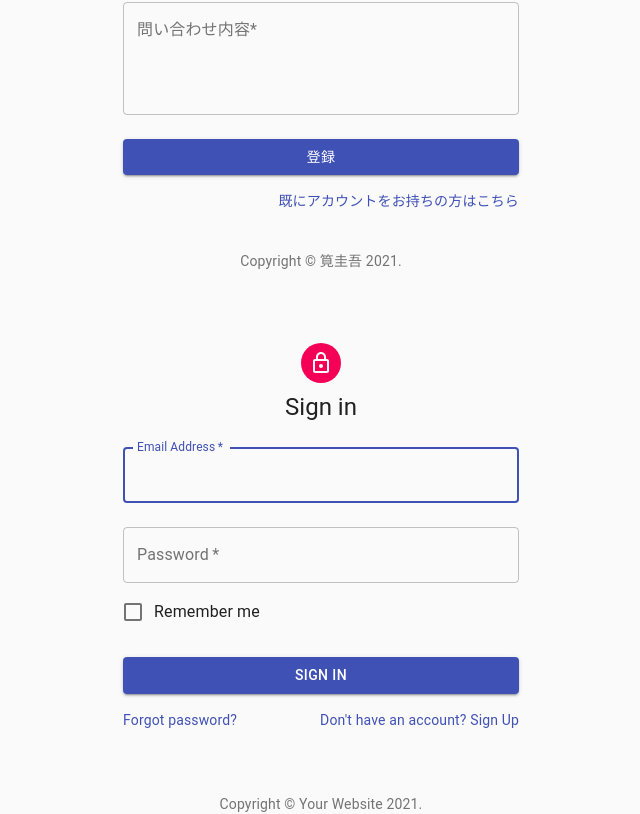
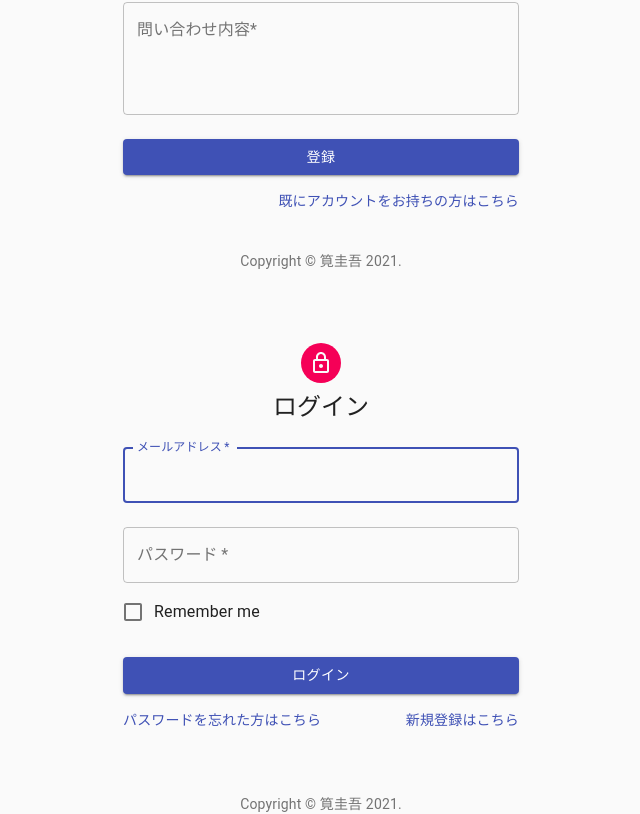
Before and after one commit to kenji-kk/contact-system-react-ts-firebase, a React (Create React App) app: page / in a window 1280 px wide. Shown: the part 555-1369 px from the top of the page, without its empty margins (319-959 px from the left). Built offline with nearby package versions, Linux system fonts and the light colour scheme.

Commit message:
LoginGuestPageのui作成（仮完了）

```diff
--- a/src/components/pages/LoginGuestPage.jsx
+++ b/src/components/pages/LoginGuestPage.jsx
@@ -17,8 +17,8 @@ function Copyright() {
   return (
     <Typography variant="body2" color="textSecondary" align="center">
       {'Copyright © '}
-      <Link color="inherit" href="https://material-ui.com/">
-        Your Website
+      <Link color="inherit" href="https://github.com/kenji-kk/">
+        筧圭吾
       </Link>{' '}
       {new Date().getFullYear()}
       {'.'}
@@ -57,7 +57,7 @@ export function LoginGuestPage() {
           <LockOutlinedIcon />
         </Avatar>
         <Typography component="h1" variant="h5">
-          Sign in
+          ログイン
         </Typography>
         <form className={classes.form} noValidate>
           <TextField
@@ -66,7 +66,7 @@ export function LoginGuestPage() {
             required
             fullWidth
             id="email"
-            label="Email Address"
+            label="メールアドレス"
             name="email"
             autoComplete="email"
             autoFocus
@@ -77,7 +77,7 @@ export function LoginGuestPage() {
             required
             fullWidth
             name="password"
-            label="Password"
+            label="パスワード"
             type="password"
             id="password"
             autoComplete="current-password"
@@ -93,17 +93,17 @@ export function LoginGuestPage() {
             color="primary"
             className={classes.submit}
           >
-            Sign In
+            ログイン
           </Button>
           <Grid container>
             <Grid item xs>
               <Link href="#" variant="body2">
-                Forgot password?
+                パスワードを忘れた方はこちら
               </Link>
             </Grid>
             <Grid item>
               <Link href="#" variant="body2">
-                {"Don't have an account? Sign Up"}
+                {"新規登録はこちら"}
               </Link>
             </Grid>
           </Grid>
```
